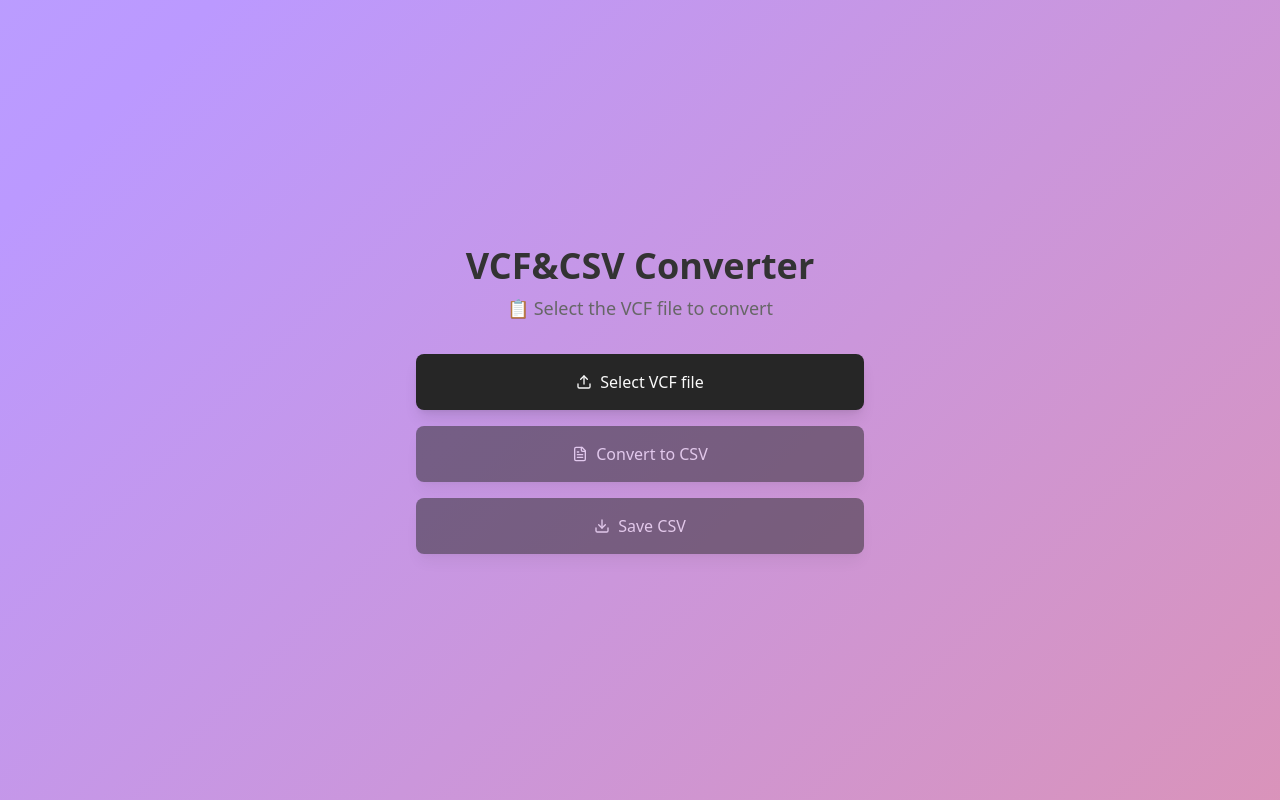
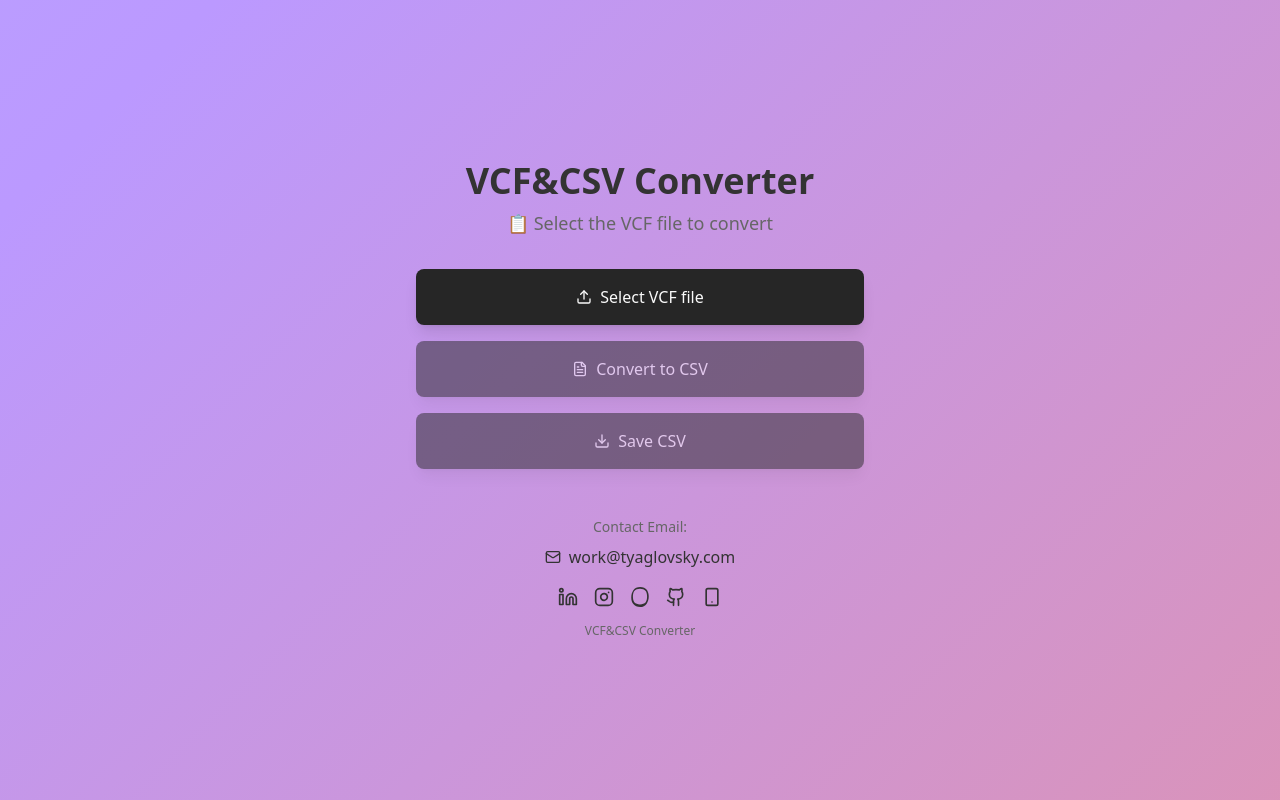
Before and after one commit to tyaglovsky/vc-convertor, a React (Vite) app: page / in a window 1280 px wide. Built offline with nearby package versions, Linux system fonts and the light colour scheme.

Commit message:
Add contact information
Add contact email and social media links to the footer.

```diff
--- a/src/components/VCFConverter.tsx
+++ b/src/components/VCFConverter.tsx
@@ -2,7 +2,7 @@ import React, { useState, useRef } from 'react';
 import { Button } from '@/components/ui/button';
 import { useToast } from '@/hooks/use-toast';
 import { parseVCF, convertToCSV, downloadCSV, Contact } from '@/lib/vcf-converter';
-import { Upload, Download, FileText } from 'lucide-react';
+import { Upload, Download, FileText, Mail, Linkedin, Instagram, Github, Smartphone } from 'lucide-react';
 
 const VCFConverter = () => {
   const [selectedFile, setSelectedFile] = useState<File | null>(null);
@@ -159,6 +159,74 @@ const VCFConverter = () => {
           onChange={handleFileChange}
           className="hidden"
         />
+
+        {/* Footer */}
+        <div className="mt-12 text-center">
+          <div className="mb-4">
+            <p className="text-converter-text-muted text-sm mb-2">Contact Email:</p>
+            <a
+              href="mailto:work@tyaglovsky.com"
+              className="inline-flex items-center gap-2 text-converter-text hover:text-converter-text-muted transition-colors"
+            >
+              <Mail className="w-4 h-4" />
+              work@tyaglovsky.com
+            </a>
+          </div>
+
+          <div className="flex justify-center items-center gap-4 mb-4">
+            <a
+              href="https://www.linkedin.com/in/tyaglovsky/"
+              target="_blank"
+              rel="noopener noreferrer"
+              className="text-converter-text hover:text-converter-text-muted transition-colors"
+              aria-label="LinkedIn"
+            >
+              <Linkedin className="w-5 h-5" />
+            </a>
+            <a
+              href="https://www.instagram.com/tyaglovsky/"
+              target="_blank"
+              rel="noopener noreferrer"
+              className="text-converter-text hover:text-converter-text-muted transition-colors"
+              aria-label="Instagram"
+            >
+              <Instagram className="w-5 h-5" />
+            </a>
+            <a
+              href="https://www.threads.com/@tyaglovsky"
+              target="_blank"
+              rel="noopener noreferrer"
+              className="text-converter-text hover:text-converter-text-muted transition-colors"
+              aria-label="Threads"
+            >
+              <svg className="w-5 h-5" viewBox="0 0 24 24" fill="currentColor">
+                <path d="M12.186 24h-.007c-3.581-.024-6.334-1.205-8.184-3.509C2.35 18.44 1.5 15.586 1.5 12.5c0-3.086.85-5.94 2.495-8.491C5.852 1.205 8.605.024 12.186 0h.007c3.581.024 6.334 1.205 8.184 3.509C21.65 5.56 22.5 8.414 22.5 11.5c0 3.086-.85 5.94-2.495 8.491C18.148 22.795 15.395 23.976 12.186 24zM12 2.047c-2.9.024-5.201.906-6.836 2.626C4.008 6.25 3.5 8.514 3.5 11.5s.508 5.25 1.664 6.827c1.635 1.72 3.936 2.602 6.836 2.626 2.9-.024 5.201-.906 6.836-2.626C19.992 16.75 20.5 14.486 20.5 11.5s-.508-5.25-1.664-6.827C17.201 2.953 14.9 2.071 12 2.047z"/>
+              </svg>
+            </a>
+            <a
+              href="https://github.com/tyaglovsky"
+              target="_blank"
+              rel="noopener noreferrer"
+              className="text-converter-text hover:text-converter-text-muted transition-colors"
+              aria-label="GitHub"
+            >
+              <Github className="w-5 h-5" />
+            </a>
+            <a
+              href="https://apps.apple.com/us/app/vcf-csv-converter/id6743118383"
+              target="_blank"
+              rel="noopener noreferrer"
+              className="text-converter-text hover:text-converter-text-muted transition-colors"
+              aria-label="App Store"
+            >
+              <Smartphone className="w-5 h-5" />
+            </a>
+          </div>
+
+          <p className="text-converter-text-muted text-xs">
+            VCF&CSV Converter
+          </p>
+        </div>
       </div>
     </div>
   );
```
